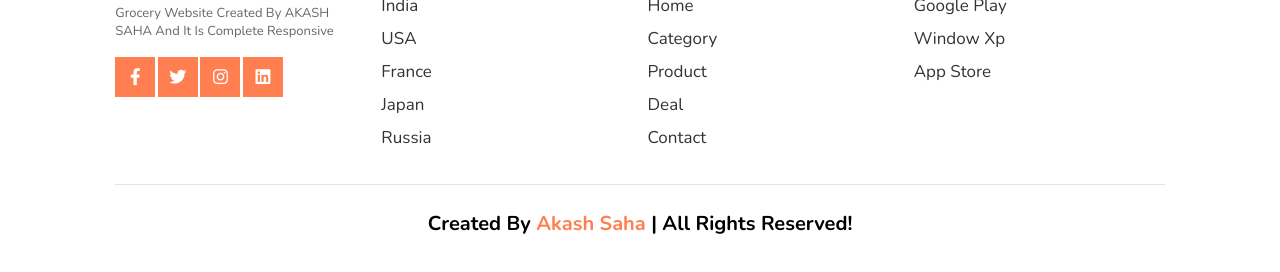
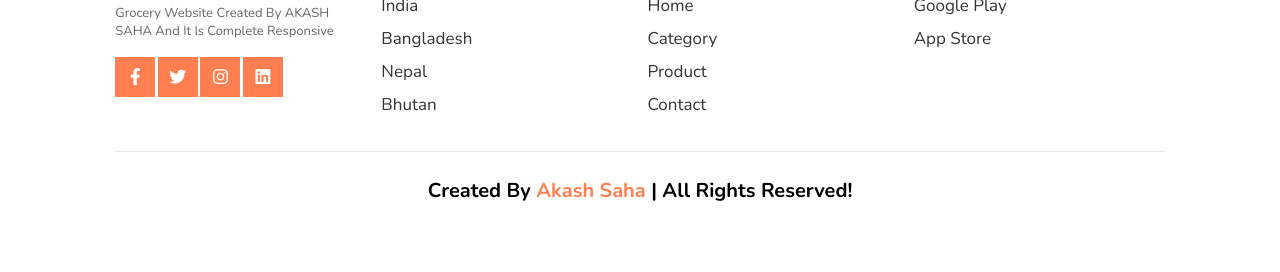
Before and after one commit to AkashSaha2001/Grocery-Webpage, a plain HTML site: page Grocery Webpage/index.html in a window 1280 px wide. Shown: the part 3777-4049 px from the top of the page. After the commit the page ends 4026 px from the top, so only its background shows below. Drawn offline with nearby package versions, Linux system fonts and the light colour scheme.

Commit message:
Update index.html

```diff
--- a/Grocery Webpage/index.html
+++ b/Grocery Webpage/index.html
@@ -439,11 +439,10 @@
         <div class="box">
             <h3>our location</h3>
             <div class="links">
-                <a href="#">india</a>
-                <a href="#">USA</a>
-                <a href="#">france</a>
-                <a href="#">japan</a>
-                <a href="#">russia</a>
+                <a href="#">India</a>
+                <a href="#">Bangladesh</a>
+                <a href="#">Nepal</a>
+                <a href="#">Bhutan</a>
             </div>
         </div>
 
@@ -453,7 +452,6 @@
                 <a href="#">home</a>
                 <a href="#">category</a>
                 <a href="#">product</a>
-                <a href="#">deal</a>
                 <a href="#">contact</a>
             </div>
         </div>
@@ -462,7 +460,6 @@
             <h3>download app</h3>
             <div class="links">
                 <a href="#">google play</a>
-                <a href="#">window xp</a>
                 <a href="#">app store</a>
             </div>
         </div>
```
